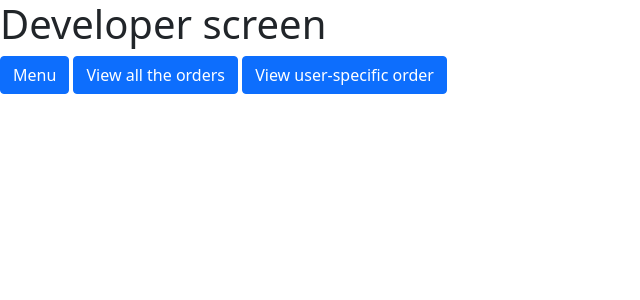
After one commit to aleksandrxxv/Mario-And-Luigis-Pizzeria, a Flask app: page /dev in a window 1280 px wide. The commit adds this page. Shown: the top 300 px of the page, without its empty margins (0-640 px from the left). Run offline with Flask 3, Linux system fonts and the light colour scheme.

Commit message:
Added orders and order tracking

```diff
--- a/app.py
+++ b/app.py
@@ -28,15 +28,19 @@ class MenuItem(db.Model):
 
 class Orders(db.Model):
     id = db.Column(db.Integer, primary_key=True)
-    OrderTime = db.Column(db.String(100))
-    OrderContents = db.Column(db.Text)
-    OrderPlace = db.Column(db.String(100))
-    OrderStatus = db.Column(db.String(100))
+    order_placer = db.Column(db.String(100))
+    order_time = db.Column(db.String(100))
+    order_contents = db.Column(db.Text)
+    order_place = db.Column(db.String(100))
+    order_status = db.Column(db.String(100))
 
 
 with app.app_context():
     db.create_all()
 
+@app.route('/dev')
+def dev():
+    return render_template('dev.html')
 
 @app.route('/')
 def index():
@@ -84,3 +88,51 @@ def view_cart():
 def clear_cart():
     session.pop('cart', None)
     return redirect(url_for('index'))
+
+@app.route('/checkout', methods = ['GET','POST'])
+def checkout():
+    cart = session.get('cart', [])
+
+    if cart:
+        cart_json = json.dumps(cart)
+
+        new_order = Orders(order_placer = "Admin", order_time = datetime.datetime.now(), order_contents=cart_json, order_place="Pickup", order_status="Received")
+
+        db.session.add(new_order)
+        db.session.commit()
+
+        session.pop('cart', None)
+
+        return "Order Placed"
+    else:
+        return "Your Cart is empty"
+
+@app.route('/view_orders')
+def view_orders():
+    orders = Orders.query.all()
+
+    orders_with_cart = []
+    for order in orders:
+        order_cart = json.loads(order.order_contents)
+        orders_with_cart.append({
+            'id': order.id,
+            'order_time': order.order_time,
+            'cart_items': order_cart,
+            'order_place': order.order_place
+        })
+    return render_template('orders.html', orders=orders_with_cart)
+
+@app.route('/track_order/<order_placer>')
+def track_order(order_placer):
+    orders = Orders.query.filter_by(order_placer = order_placer).all()
+
+    orders_with_cart = []
+    for order in orders:
+        order_cart = json.loads(order.order_contents)
+        orders_with_cart.append({
+            'id': order.id,
+            'order_time': order.order_time,
+            'cart_items': order_cart,
+            'order_place': order.order_place
+        })
+    return render_template('orders.html', orders=orders_with_cart)
--- a/static/style.css
+++ b/static/style.css
@@ -4,6 +4,6 @@
     font-size: 18px;
 }
 .selected {
-    background-color: #0d6efd;
+    background-color: #0dfd1d;
     color: white;
 }
--- a/templates/cart.html
+++ b/templates/cart.html
@@ -45,6 +45,8 @@
 
     <!-- Back to Home -->
     <a href="/" class="btn btn-secondary">Back to Home</a>
+
+    <a href="/checkout" class="btn btn-sucess">Place Order</a>
 </div>
 
 <!-- Bootstrap JS (for table functionality) -->
--- /dev/null
+++ b/templates/dev.html
@@ -0,0 +1,15 @@
+<!DOCTYPE html>
+<html lang="en">
+<head>
+    <meta charset="UTF-8">
+    <meta name="viewport" content="width=device-width, initial-scale=1.0">
+    <link href="https://cdn.jsdelivr.net/npm/bootstrap@5.1.3/dist/css/bootstrap.min.css" rel="stylesheet">
+    <title>Dev Screen</title>
+</head>
+<body>
+    <h1>Developer screen</h1>
+    <a class="btn btn-primary" href="/menu">Menu</a>
+    <a class="btn btn-primary" href="/view_orders">View all the orders</a>
+    <a class="btn btn-primary" href="/track_order/Admin">View user-specific order</a>
+</body>
+</html>
--- a/templates/index.html
+++ b/templates/index.html
@@ -3,10 +3,11 @@
 <head>
     <meta charset="UTF-8">
     <meta name="viewport" content="width=device-width, initial-scale=1.0">
+    <link rel="stylesheet" href="static/style.css">
     <title>Mario And Luigi's Pizza</title>
 </head>
 <body>
     <h1>Welcome to Mario and Luigi's Pizzeria</h1>
-    <a href="/menu">Take a look at our menu</a>
+    <a href="/menu">Menu</a>
 </body>
 </html>
--- a/templates/menu.html
+++ b/templates/menu.html
@@ -78,7 +78,7 @@
         function decrementQuantity(index) {
             var quantityInput = document.getElementById('quantity' + index);
             var currentValue = parseInt(quantityInput.value);
-            if (currentValue > 1) { // Ensure quantity doesn't go below 1
+            if (currentValue > 1) {
                 quantityInput.value = currentValue - 1;
             }
         }
```
Also changed, not shown: templates/orders.html (added, +22 -0 lines).
